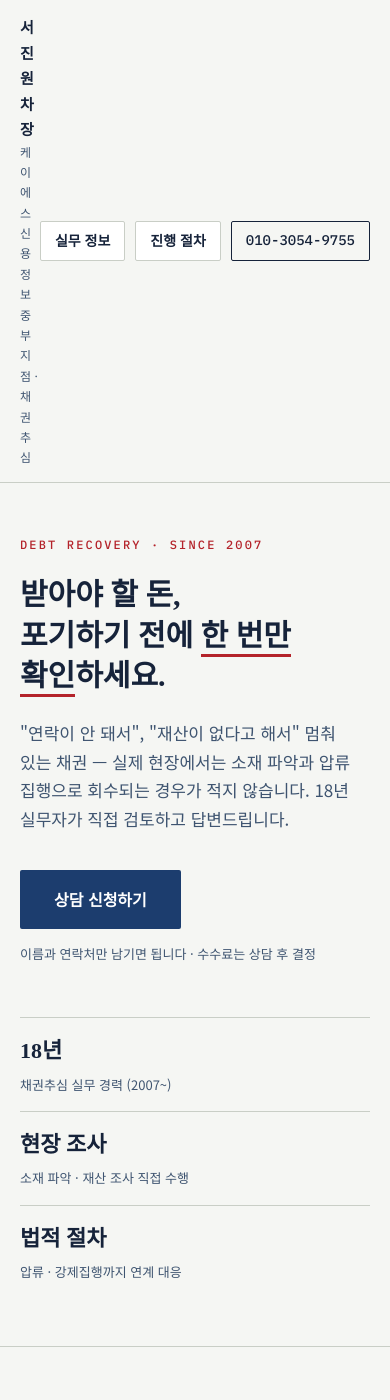
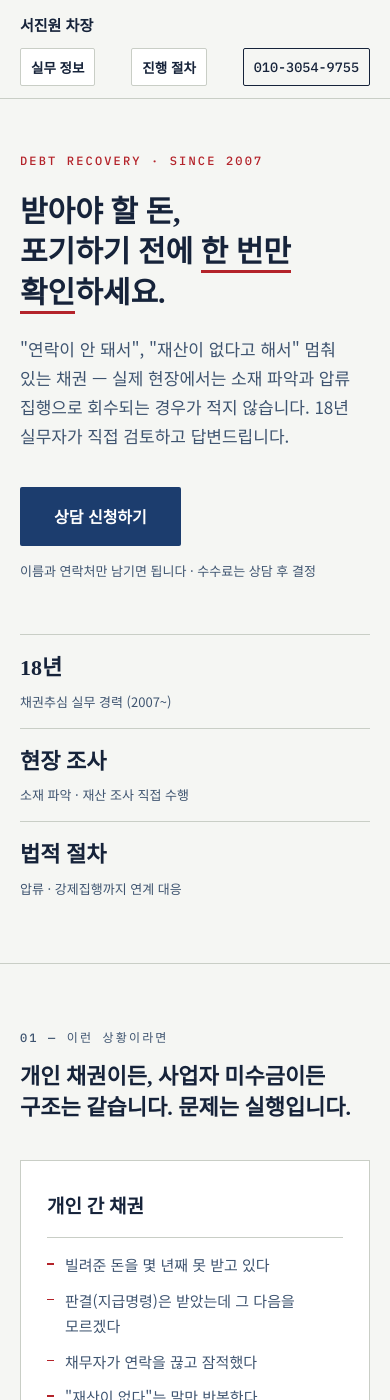
Before and after one commit to sjwpoo12-code/choosim, a Jekyll site: the page index.html, which Jekyll copies as it is, in a window 390 px wide and 1400 px high. Built offline with Jekyll 4.4.1, drawn with Linux system fonts in a browser that asks for light colours.

Commit message:
모바일 topbar 세로 깨짐 수정
'진행 절차' 링크 추가 후 모바일에서 버튼 3개가 가로 폭을
차지해 브랜드 텍스트가 한 글자씩 세로로 흐르던 문제.
720px 이하에서 topbar를 두 줄(브랜드/버튼)로 감싸도록 수정.
390px 뷰포트 렌더링으로 확인.

Co-Authored-By: Claude Sonnet 5 <noreply@anthropic.com>
Claude-Session: https://claude.ai/code/session_01ANwMTB21F8b1EgWcmfHoeN

```diff
--- a/index.html
+++ b/index.html
@@ -292,6 +292,12 @@ footer .fine{margin-top:18px;font-size:12px}
 
 /* ───────── 반응형 ───────── */
 @media (max-width:720px){
+  .topbar .wrap{flex-wrap:wrap;row-gap:10px;padding-top:12px;padding-bottom:12px}
+  .topbar .brand{white-space:nowrap}
+  .topbar .brand small{display:none}
+  .topbar .top-right{width:100%;justify-content:space-between}
+  .topbar a.blog-link{margin-right:0;padding:7px 10px;font-size:13.5px}
+  .topbar a.call{padding:7px 10px;font-size:13.5px}
   .hero{padding:52px 0 48px}
   .hero .facts{flex-direction:column;border-top:none}
   .hero .facts div{border-right:none;border-top:1px solid var(--line);padding:14px 0 0;margin-bottom:14px}
```
